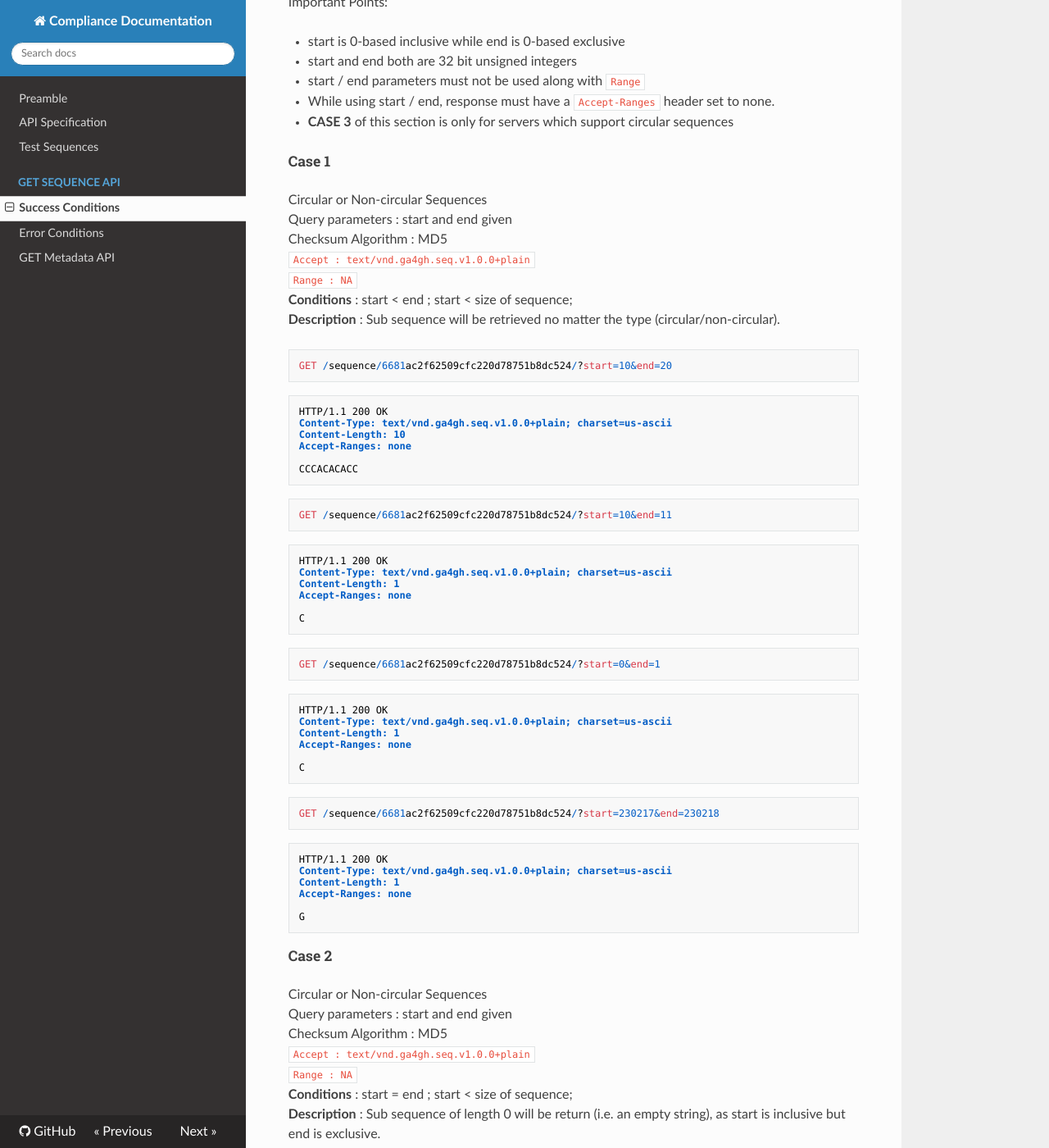
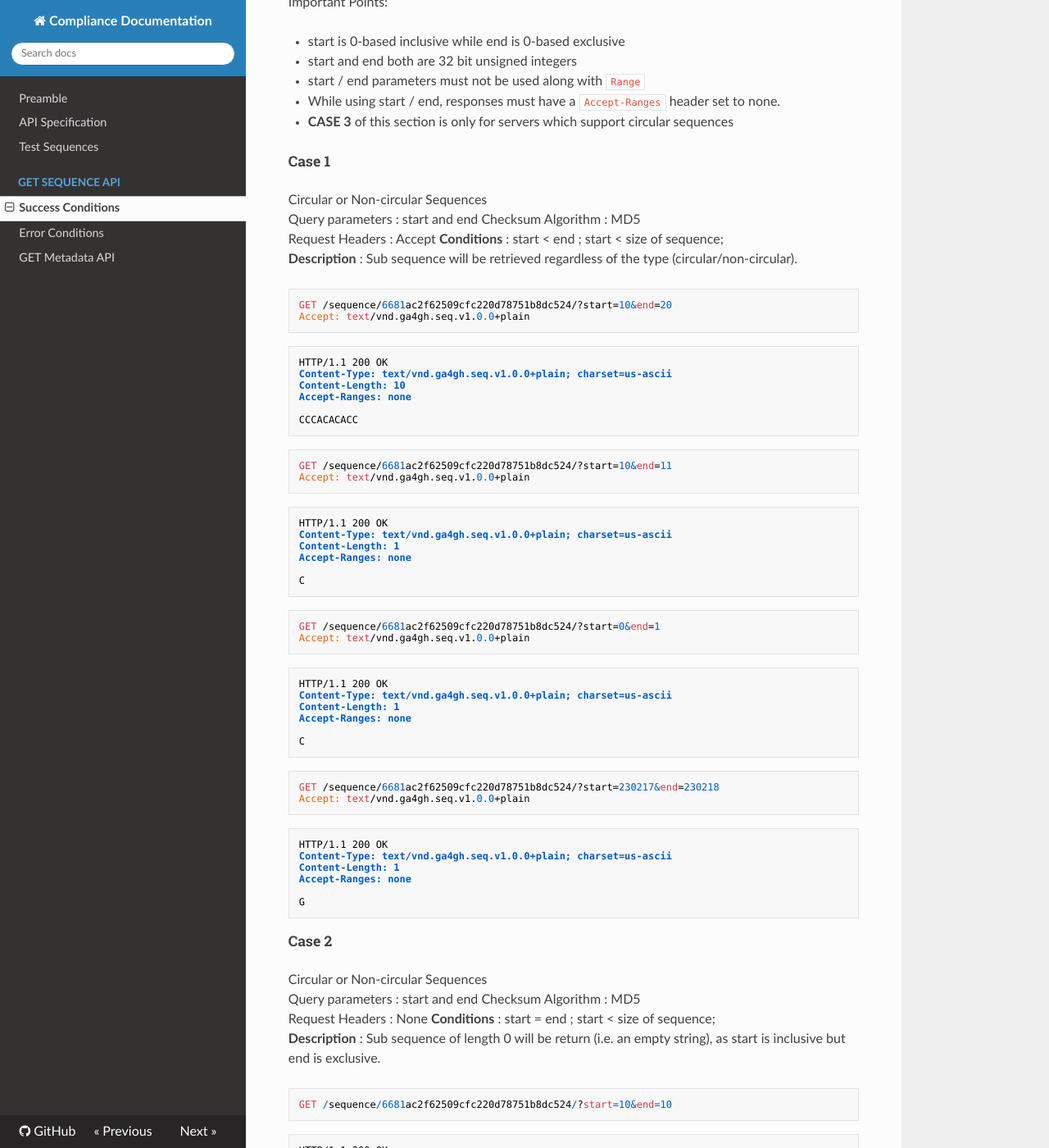
Before and after one commit to ga4gh/refget-compliance-suite, an MkDocs documentation site: the page built from docs/GET_sequence_API/success.md, in a window 1280 px wide and 1400 px high, scrolled down 2085 px. Shown: the whole window at 82% size. Built offline with MkDocs 1.6.1, drawn with Linux system fonts in a browser that asks for light colours; nearby versions of some CDN libraries; old or Windows-style settings are respelled for this version of MkDocs; some of the changed text lies outside the part shown.

Commit message:
Update success.md

````diff
--- a/docs/GET_sequence_API/success.md
+++ b/docs/GET_sequence_API/success.md
@@ -83,26 +83,26 @@
 ```
 
 ### Sub-Sequence Queries
-<h3> Using start / end query parameters </h3>
+<h3> Using start / end query string parameters </h3>
 Important Points:
 
  * start is 0-based inclusive while end is 0-based exclusive
  * start and end both are 32 bit unsigned integers
  * start / end parameters must not be used along with `Range`
- * While using start / end, response must have a `Accept-Ranges` header set to none.
+ * While using start / end, responses must have a `Accept-Ranges` header set to none.
  * **CASE 3** of this section is only for servers which support circular sequences
 
 <h5> Case 1 </h5>
 Circular or Non-circular Sequences
-Query parameters : start and end given
+Query parameters : start and end
 Checksum Algorithm : MD5
-`Accept : text/vnd.ga4gh.seq.v1.0.0+plain`
-`Range : NA`
+Request Headers : Accept
 **Conditions** : start < end ; start < size of sequence;
-**Description** : Sub sequence will be retrieved no matter the type (circular/non-circular).
+**Description** : Sub sequence will be retrieved regardless of the type (circular/non-circular).
 
 ```
 GET /sequence/6681ac2f62509cfc220d78751b8dc524/?start=10&end=20
+Accept: text/vnd.ga4gh.seq.v1.0.0+plain
 ```
 
 ```
@@ -116,6 +116,7 @@
 
 ```
 GET /sequence/6681ac2f62509cfc220d78751b8dc524/?start=10&end=11
+Accept: text/vnd.ga4gh.seq.v1.0.0+plain
 ```
 
 ```
@@ -129,6 +130,7 @@
 
 ```
 GET /sequence/6681ac2f62509cfc220d78751b8dc524/?start=0&end=1
+Accept: text/vnd.ga4gh.seq.v1.0.0+plain
 ```
 
 ```
@@ -143,6 +145,7 @@
 
 ```
 GET /sequence/6681ac2f62509cfc220d78751b8dc524/?start=230217&end=230218
+Accept: text/vnd.ga4gh.seq.v1.0.0+plain
 ```
 
 ```
@@ -154,14 +157,11 @@
 G
 ```
 
-
-
 <h5> Case 2 </h5>
 Circular or Non-circular Sequences
-Query parameters : start and end given
+Query parameters : start and end
 Checksum Algorithm : MD5
-`Accept : text/vnd.ga4gh.seq.v1.0.0+plain`
-`Range : NA`
+Request Headers : None
 **Conditions** : start = end ; start < size of sequence;
 **Description** : Sub sequence of length 0 will be return (i.e. an empty string), as start is inclusive but end is exclusive.
 
@@ -183,10 +183,9 @@
 Circular Sequences
 Query parameters : start and end given
 Checksum Algorithm : MD5
-`Accept : text/vnd.ga4gh.seq.v1.0.0+plain`
-`Range : NA`
+Request Headers: None
 **Conditions** : start > end ;  start < size of sequence; end <= size of sequence
-Circular sequences **must** be supported by the server (This support is optional. Server will throw a Not Implemented error if support for circular sequences is not there,which will be covered in **Error** section)
+Circular sequences **must** be supported by the server (This support is optional. Server will throw a Not Implemented error if support for circular sequences is not there,which  will be covered in **Error** section)
 **Description** : Sub sequence will be retrieved, from start till the last byte of the sequence then immediately from first byte till the end.
 For example :
 Sequence : ATGCATGCATGCATGC ; start = 10 & end = 2
@@ -208,13 +207,10 @@
 
 <h5> Case 4 </h5>
 Non-circular Sequences
-Query parameters : Either start or end given
+Query parameters : Either start or end
 Checksum Algorithm : MD5
-`Accept : text/vnd.ga4gh.seq.v1.0.0+plain`
-`Range : NA`
-**Conditions** :
-Either start or end given; start < size of the sequence; end <= size of the sequence
-
+Request Headers: None
+**Conditions** :  Either start or end given; start < size of the sequence; end <= size of the sequence
 **Description** : Sub sequence will be retrieved. If only start is given, end will be assumed to have a value equals to `size of the sequence`. If only end is given, start will be assumed to have a value equals to `0`.
 For example :
 Sequence : ATGCATGCATGCATGC ; start = 1
````
